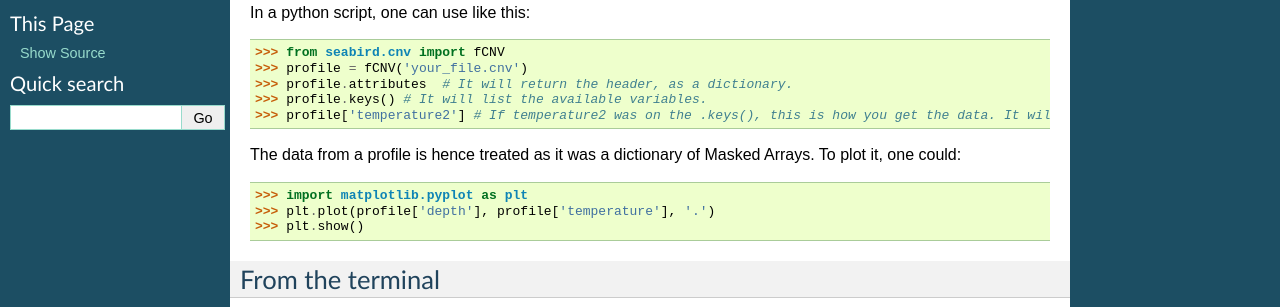
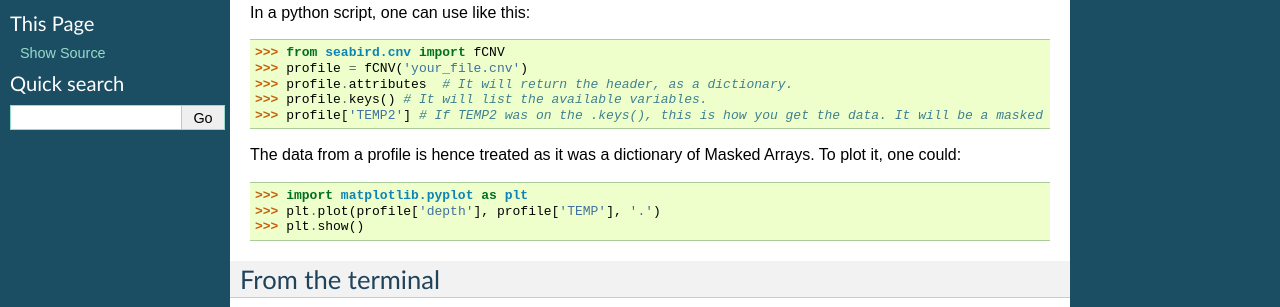
Before and after one commit to castelao/seabird, a Sphinx documentation site: the page built from docs/source/getting_started.rst, in a window 1280 px wide. Shown: the part 190-497 px from the top of the page. Built offline with Sphinx 7.4.7, drawn with Linux system fonts in a browser that asks for light colours.

Commit message:
Updating documentation for CF variables names.

```diff
--- a/README.rst
+++ b/README.rst
@@ -63,7 +63,7 @@ In a python script, one can use like this:
 
     profile.keys() # It will list the available variables.
 
-    profile['temperature2'] # If temperature2 was on the .keys(), this is how you get the data. It will be a masked array.
+    profile['TEMP2'] # If TEMP2 was on the .keys(), this is how you get the data. It will be a masked array.
 
 
 Check the example notebooks: http://nbviewer.ipython.org/github/castelao/seabird/tree/master/docs/notebooks/
--- a/docs/source/getting_started.rst
+++ b/docs/source/getting_started.rst
@@ -15,12 +15,12 @@ In a python script, one can use like this::
     >>> profile = fCNV('your_file.cnv')
     >>> profile.attributes  # It will return the header, as a dictionary.
     >>> profile.keys() # It will list the available variables.
-    >>> profile['temperature2'] # If temperature2 was on the .keys(), this is how you get the data. It will be a masked array.
+    >>> profile['TEMP2'] # If TEMP2 was on the .keys(), this is how you get the data. It will be a masked array.
 
 The data from a profile is hence treated as it was a dictionary of Masked Arrays. To plot it, one could::
 
     >>> import matplotlib.pyplot as plt
-    >>> plt.plot(profile['depth'], profile['temperature'], '.')
+    >>> plt.plot(profile['depth'], profile['TEMP'], '.')
     >>> plt.show()
 
 From the terminal
```
Also changed, not shown: docs/notebooks/BasicsReadingData.ipynb.
